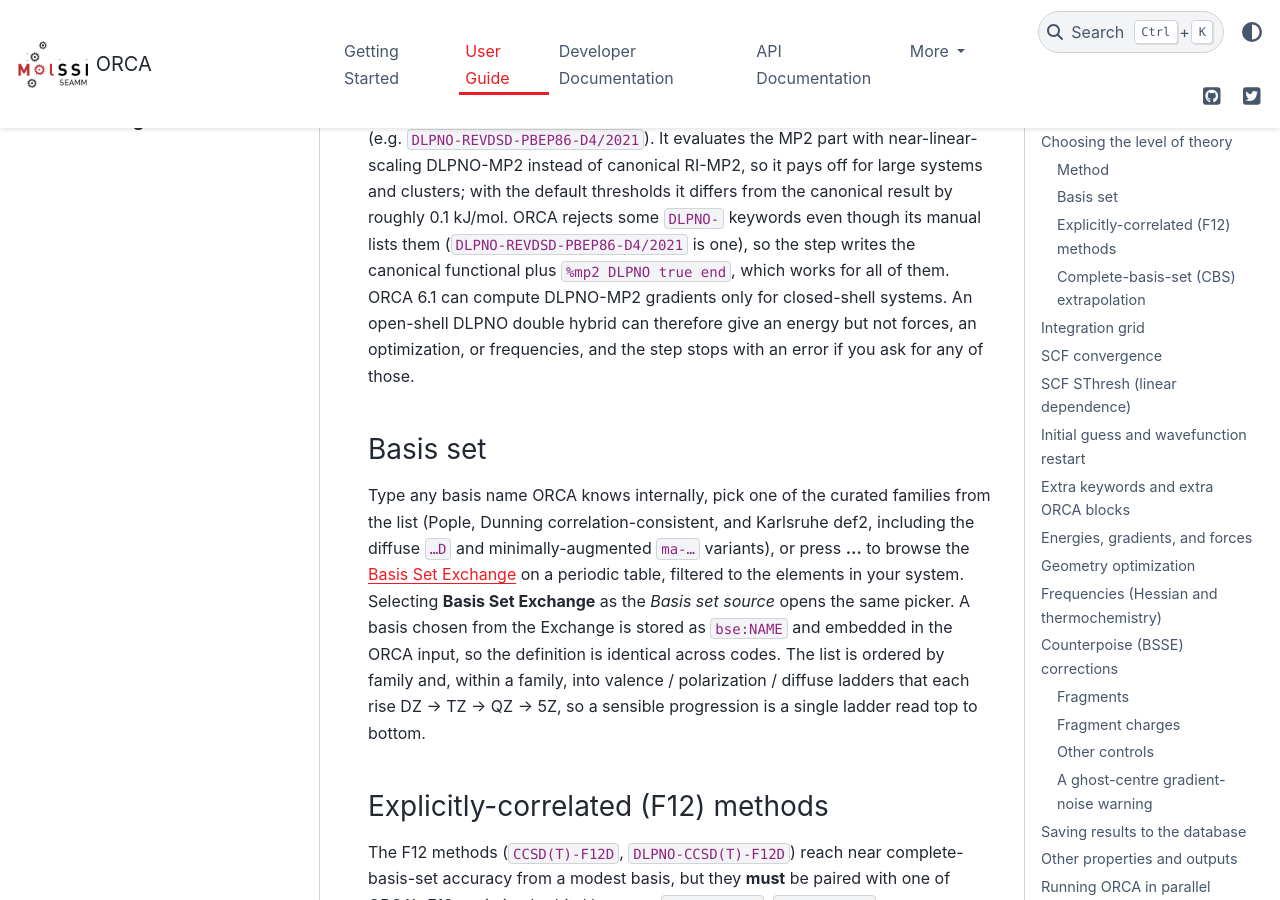
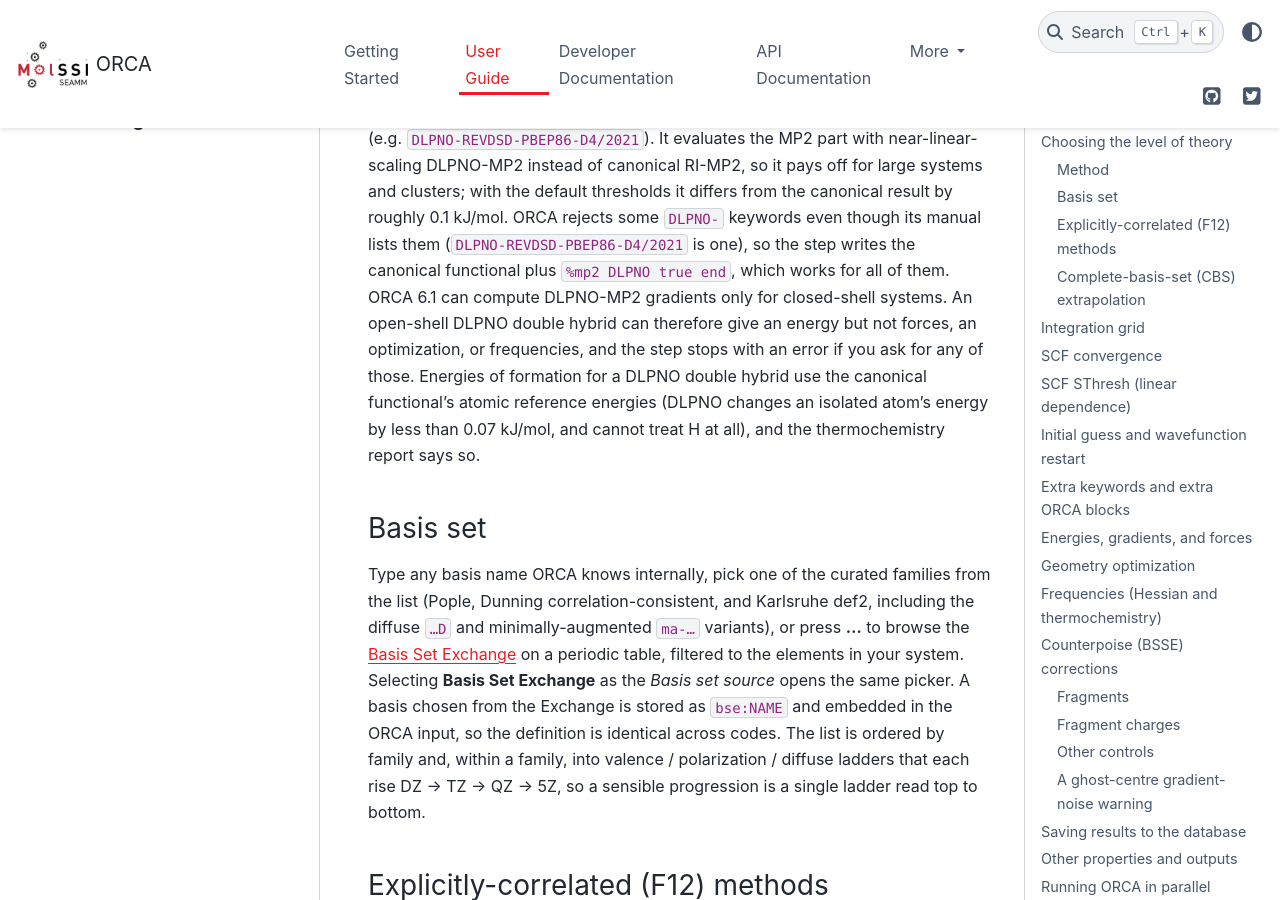
Before and after one commit to molssi-seamm/orca_step, a Sphinx documentation site: the page built from docs/user_guide/index.rst, in a window 1280 px wide and 900 px high, scrolled down 1260 px. Built offline with Sphinx 7.4.7 and the PyData theme 0.15.4, drawn with Linux system fonts in a browser that asks for light colours; pages that are not in the unit, such as notebooks, are missing from menus; some of the changed text lies outside the part shown.

Commit message:
Docs and HISTORY for the 2026.9.25 release
HISTORY entry dated for release (title without the unsanctioned
"Enhancement:" prefix; He added to the COSX bullet), and the user guide
now documents the automatic NoCOSX for single-atom systems and the
DLPNO atom-reference rule.

Co-Authored-By: Claude Opus 5.5 (1M context) <noreply@anthropic.com>

```diff
--- a/HISTORY.rst
+++ b/HISTORY.rst
@@ -2,7 +2,7 @@
 History
 =======
 
-2026.9.24 -- Enhancement: DLPNO double hybrids; Bugfix: numerical gradients
+2026.9.25 -- DLPNO double hybrids, and fixes for numerical gradients and lone atoms
     * Added DLPNO variants of the double-hybrid functionals (e.g.
       ``DLPNO-REVDSD-PBEP86-D4/2021``), which evaluate the MP2 part with
       near-linear-scaling DLPNO-MP2. ORCA 6.1.1 rejects the ``DLPNO-``
@@ -27,8 +27,8 @@ History
       than 0.07 kJ/mol.
     * Bugfix: ORCA's default COSX exchange gives wrong results for some lone
       atoms. From scratch, a Na or Mg atom or a bare Na+ ion gets its double
-      hybrid MP2 part about 5 kJ/mol too high, and at DEFGRID3 a lone Li or H
-      is off by 0.9 or 0.07 kJ/mol. Single-atom jobs, including the bare
+      hybrid MP2 part about 5 kJ/mol too high, He is about 1 kJ/mol too high,
+      and at DEFGRID3 a lone Li or H is off by 0.9 or 0.07 kJ/mol. Single-atom jobs, including the bare
       single-atom fragments of a BSSE correction, now use exact exchange
       (``NoCOSX``) unless an exchange scheme is given in the extra keywords.
 
--- a/docs/user_guide/index.rst
+++ b/docs/user_guide/index.rst
@@ -57,7 +57,10 @@ the step writes the canonical functional plus ``%mp2 DLPNO true end``, which
 works for all of them. ORCA 6.1 can compute DLPNO-MP2 gradients only for
 closed-shell systems. An open-shell DLPNO double hybrid can therefore give an
 energy but not forces, an optimization, or frequencies, and the step stops
-with an error if you ask for any of those.
+with an error if you ask for any of those. Energies of formation for a DLPNO
+double hybrid use the canonical functional's atomic reference energies (DLPNO
+changes an isolated atom's energy by less than 0.07 kJ/mol, and cannot treat
+H at all), and the thermochemistry report says so.
 
 Basis set
 ---------
@@ -192,8 +195,14 @@ Initial guess and wavefunction restart
 Single atoms and open-shell transition metals are often the hardest systems to
 converge -- a superposition of atomic densities (ORCA's default ``SAD`` guess)
 has little meaning for one atomic center, and can converge to the wrong
-electronic state entirely. The **Initial guess** control sets ORCA's SCF
-starting guess (``Guess`` in the ``%scf`` block):
+electronic state entirely. (Whatever the guess, a single-atom system is run with
+exact exchange, ``NoCOSX``: ORCA's default COSX approximation can build wrong
+virtual orbitals for a lone atom, which puts the MP2 part of a double hybrid off
+by up to ~5 kJ/mol, e.g. for Na, Na\ :sup:`+` and Mg, with no warning. This also
+applies to the bare single-atom fragments of a counterpoise correction. An
+exchange scheme given in the extra keywords is respected.) The **Initial
+guess** control sets ORCA's SCF starting guess (``Guess`` in the ``%scf``
+block):
 
 * ``default`` -- leave ORCA's own default.
 * ``Hueckel``, ``HCore``, ``PAtom``, ``PModel``, ``SAD``, ``SADNO`` -- ORCA's
```
